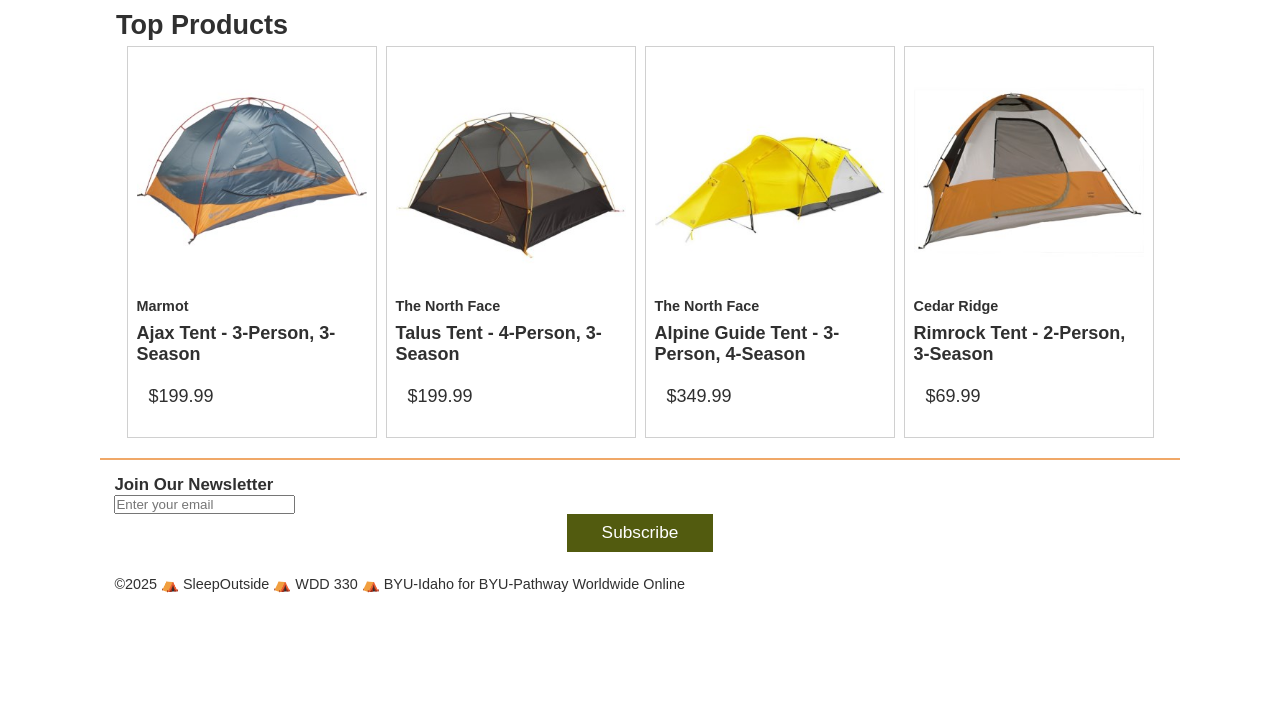
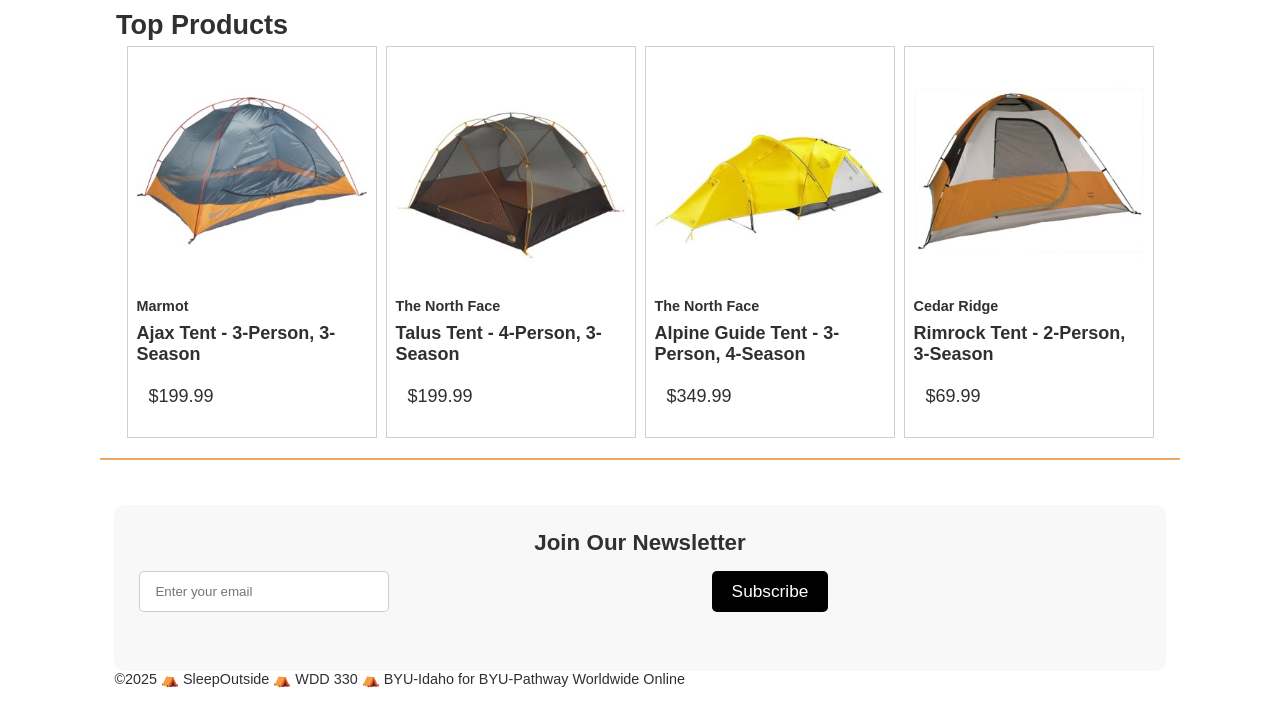
Before and after one commit to VictorChavez0501/WDD-330-Team, a website built with Vite: page src/index.html in a window 1280 px wide. Shown: the part 470-1172 px from the top of the page. Before the commit the page ends 1077 px from the top, so only its background shows below. Built offline with nearby package versions, Linux system fonts and the light colour scheme.

Commit message:
Update style.css

```diff
--- a/src/css/style.css
+++ b/src/css/style.css
@@ -278,3 +278,49 @@ footer {
   font-size: var(--small-font);
   padding: 1em;
 }
+
+.newsletter-container {
+  background: #f8f8f8;
+  padding: 25px;
+  margin-top: 30px;
+  border-radius: 10px;
+  text-align: center;
+}
+
+.newsletter-container h3 {
+  margin-bottom: 15px;
+  font-size: 1.4rem;
+}
+
+#newsletter-form {
+  display: flex;
+  justify-content: center;
+  gap: 10px;
+  flex-wrap: wrap;
+}
+
+#newsletter-email {
+  padding: 10px 15px;
+  width: 250px;
+  border-radius: 5px;
+  border: 1px solid #ccc;
+}
+
+#newsletter-form button {
+  padding: 10px 20px;
+  background: black;
+  color: white;
+  border: none;
+  border-radius: 5px;
+  cursor: pointer;
+}
+
+#newsletter-form button:hover {
+  opacity: 0.8;
+}
+
+.newsletter-message {
+  margin-top: 10px;
+  font-size: 0.9rem;
+  font-weight: bold;
+}
```
